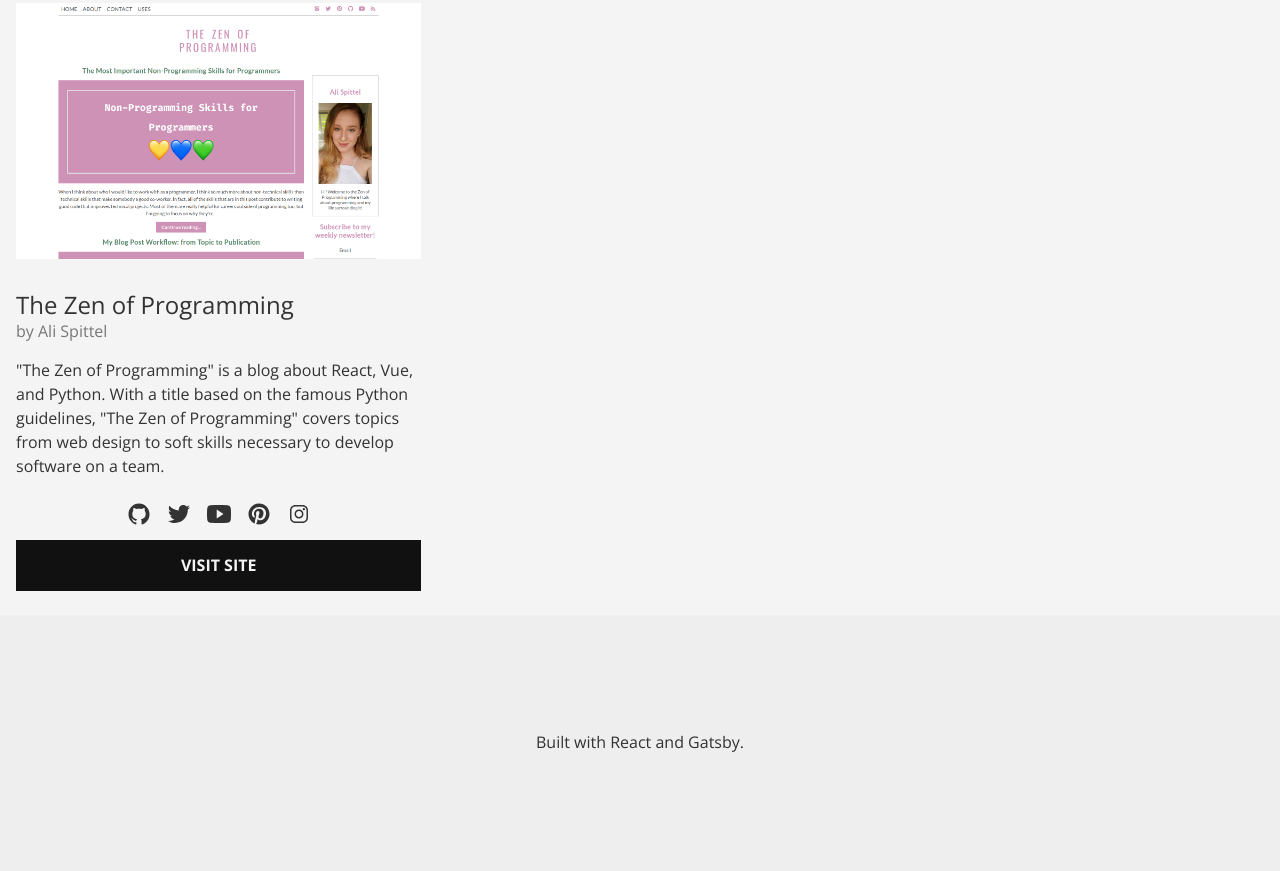
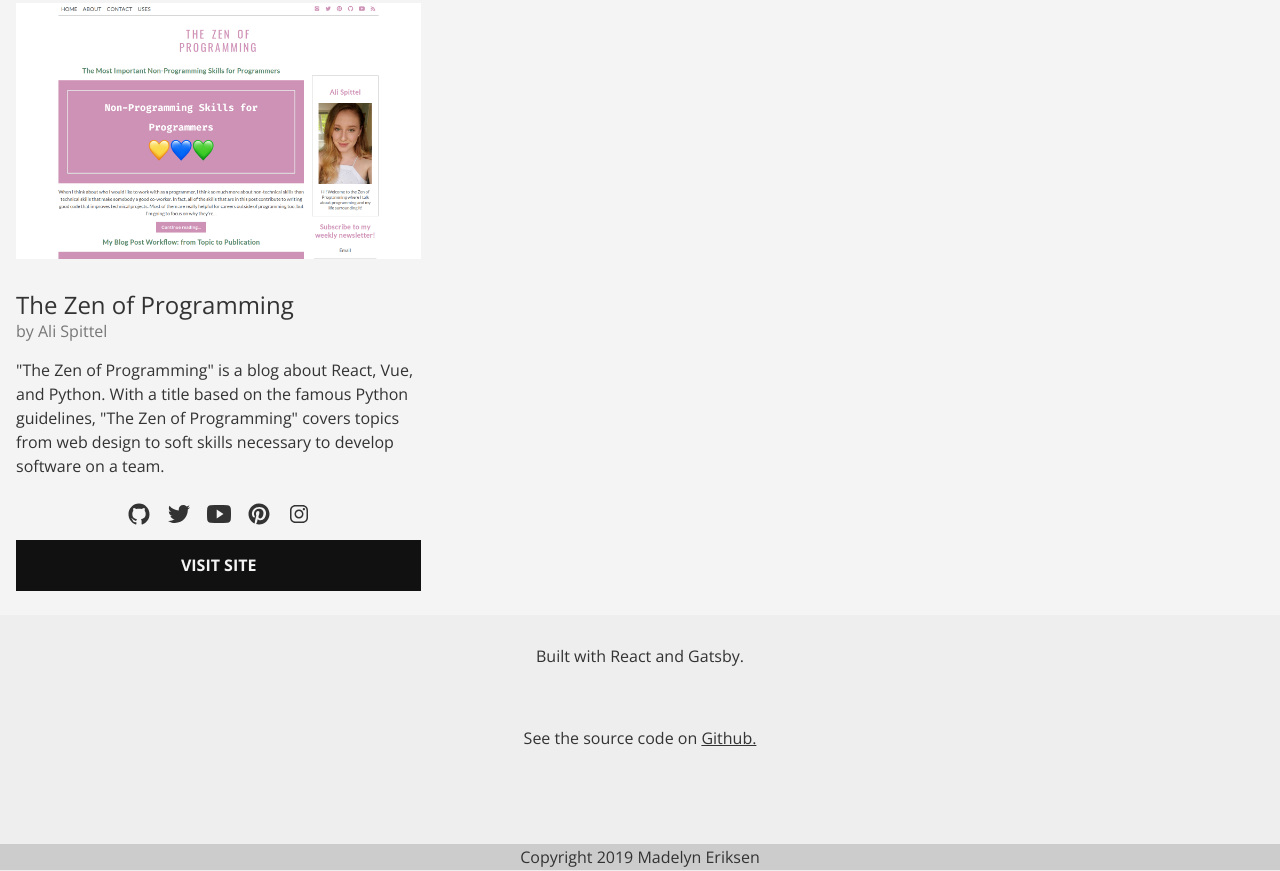
Before and after one commit to madelyneriksen/codebywomen, a Gatsby site: page / in a window 1280 px wide. Shown: the part 771-1642 px from the top of the page. Built offline with nearby package versions, Linux system fonts and the light colour scheme; Gatsby itself is replaced by a stand-in of ours.

Commit message:
Updated Footer structure.

```diff
--- a/src/common/components/footer.js
+++ b/src/common/components/footer.js
@@ -6,6 +6,12 @@
 export default () => (
   <footer
     className="h5 bg-light-gray flex flex-wrap justify-center">
-    <p className="db w-100 tc self-center sans-serif">Built with React and Gatsby.</p>
+    <span className="db w-100 tc self-center sans-serif">Built with React and Gatsby.</span>
+    <span
+      className="db w-100 tc self-center sans-serif"
+    >See the source code on <a
+        className="dark-gray"
+        href="https://github.com/madelyneriksen/codebywomen">Github.</a></span>
+    <span className="db w-100 tc self-end sans-serif bg-moon-gray pa1">Copyright 2019 Madelyn Eriksen</span>
   </footer>
 )
```
Also changed, not shown: 1 other file.
